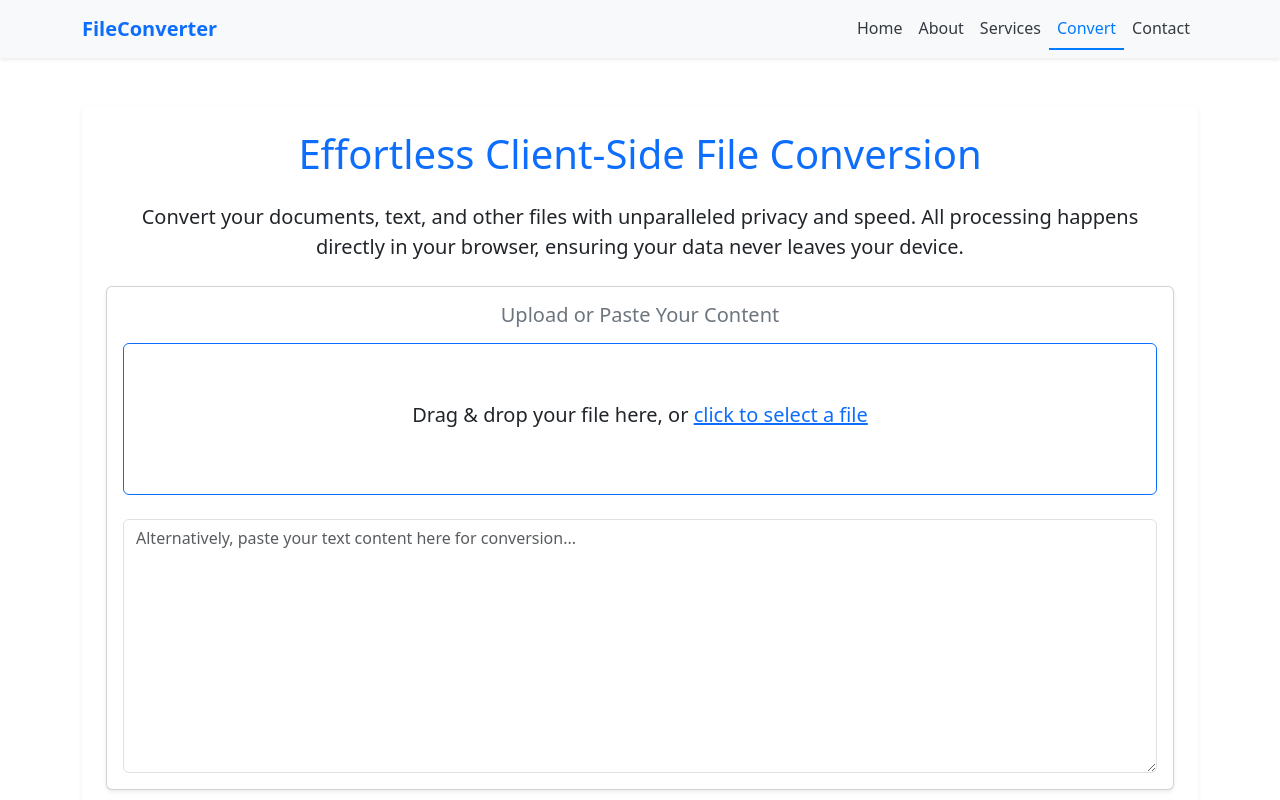
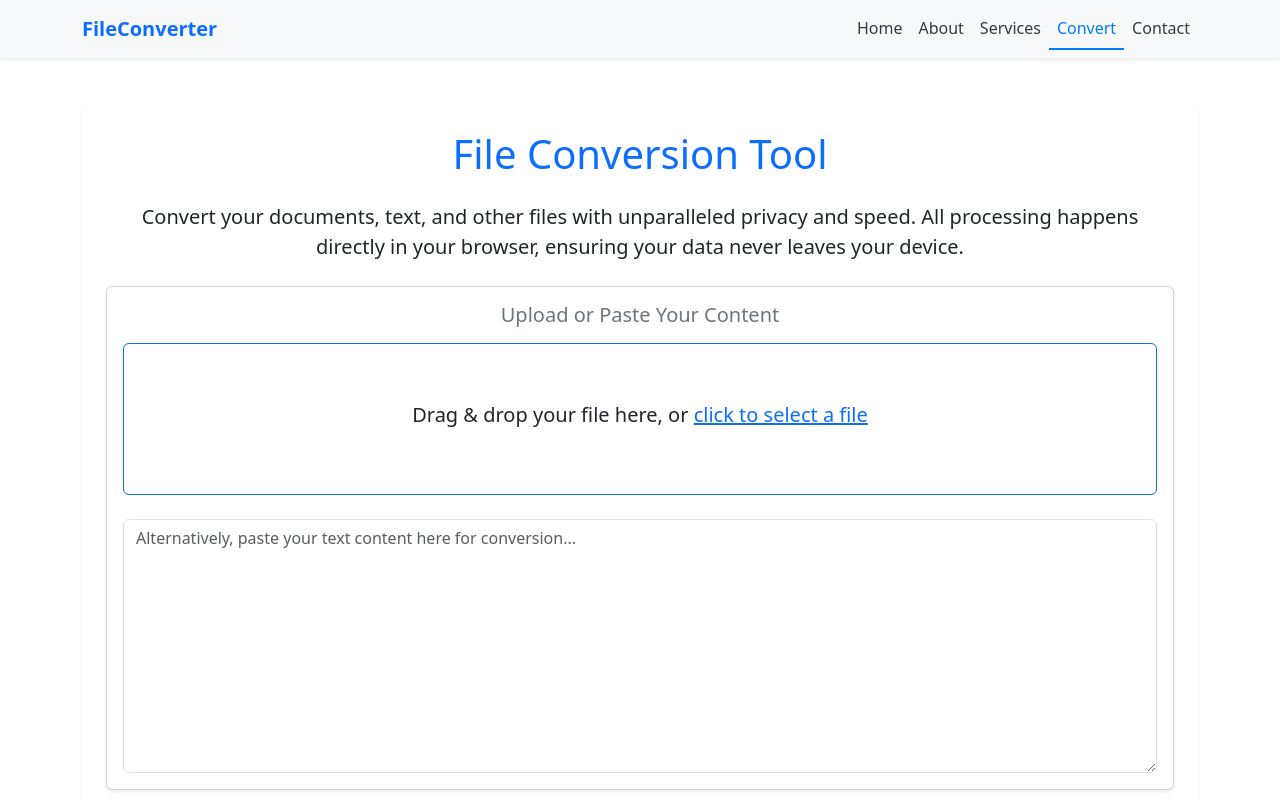
Before and after one commit to Danish158br/BrowserFileConverter, a plain HTML site: page convert.html in a window 1280 px wide. Shown: the top 800 px of the page. Drawn offline with nearby package versions, Linux system fonts and the light colour scheme.

Commit message:
UI/UX: Removed unprofessional wording from convert.html.

```diff
--- a/convert.html
+++ b/convert.html
@@ -68,7 +68,7 @@
     <main>
         <div class="container py-5">
             <section class="converter-container bg-white p-4 rounded shadow-sm">
-                <h1 class="text-primary mb-4 text-center">Effortless Client-Side File Conversion</h1>
+                <h1 class="text-primary mb-4 text-center">File Conversion Tool</h1>
                 <p class="lead text-center mb-4">Convert your documents, text, and other files with unparalleled privacy and speed. All processing happens directly in your browser, ensuring your data never leaves your device.</p>
 
                 <div class="card mb-4 shadow-sm">
```
